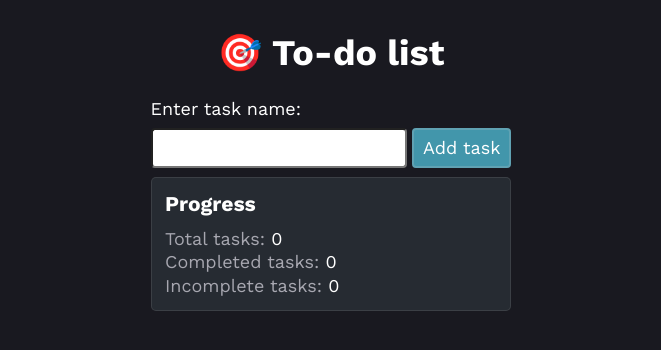
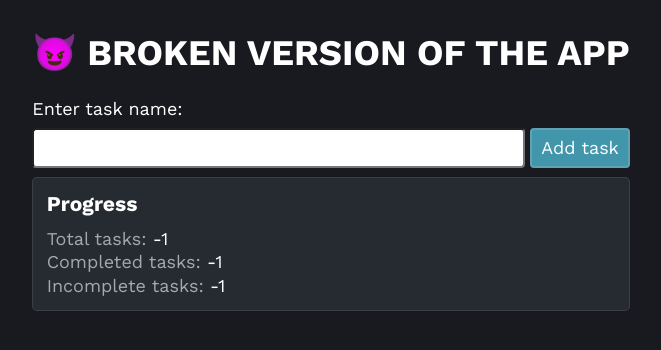
Before and after one commit to repercussive/github-actions-final-product, a website built with webpack: page src/index.html in a window 1280 px wide. Shown: the whole page, without its empty margins (309-970 px from the left). Built offline with nearby package versions, Linux system fonts and the light colour scheme.

Commit message:
Bad commit

```diff
--- a/src/index.html
+++ b/src/index.html
@@ -9,7 +9,7 @@
 
 <body>
   <main>
-    <h1>🎯 To-do list</h1>
+    <h1>😈 BROKEN VERSION OF THE APP</h1>
     <form id="task-form">
       <label for="input-task-name">Enter task name:</label>
       <div>
--- a/src/logic/todo-list.ts
+++ b/src/logic/todo-list.ts
@@ -35,16 +35,19 @@ export class TodoList {
   }
 
   countTotalTasks() {
+    return -1
     return this.tasks.length
   }
 
   countIncompleteTasks() {
+    return -1
     return this.tasks
       .filter((task) => !task.isComplete)
       .length
   }
 
   countCompleteTasks() {
+    return -1
     return this.tasks
       .filter((task) => task.isComplete)
       .length
```
